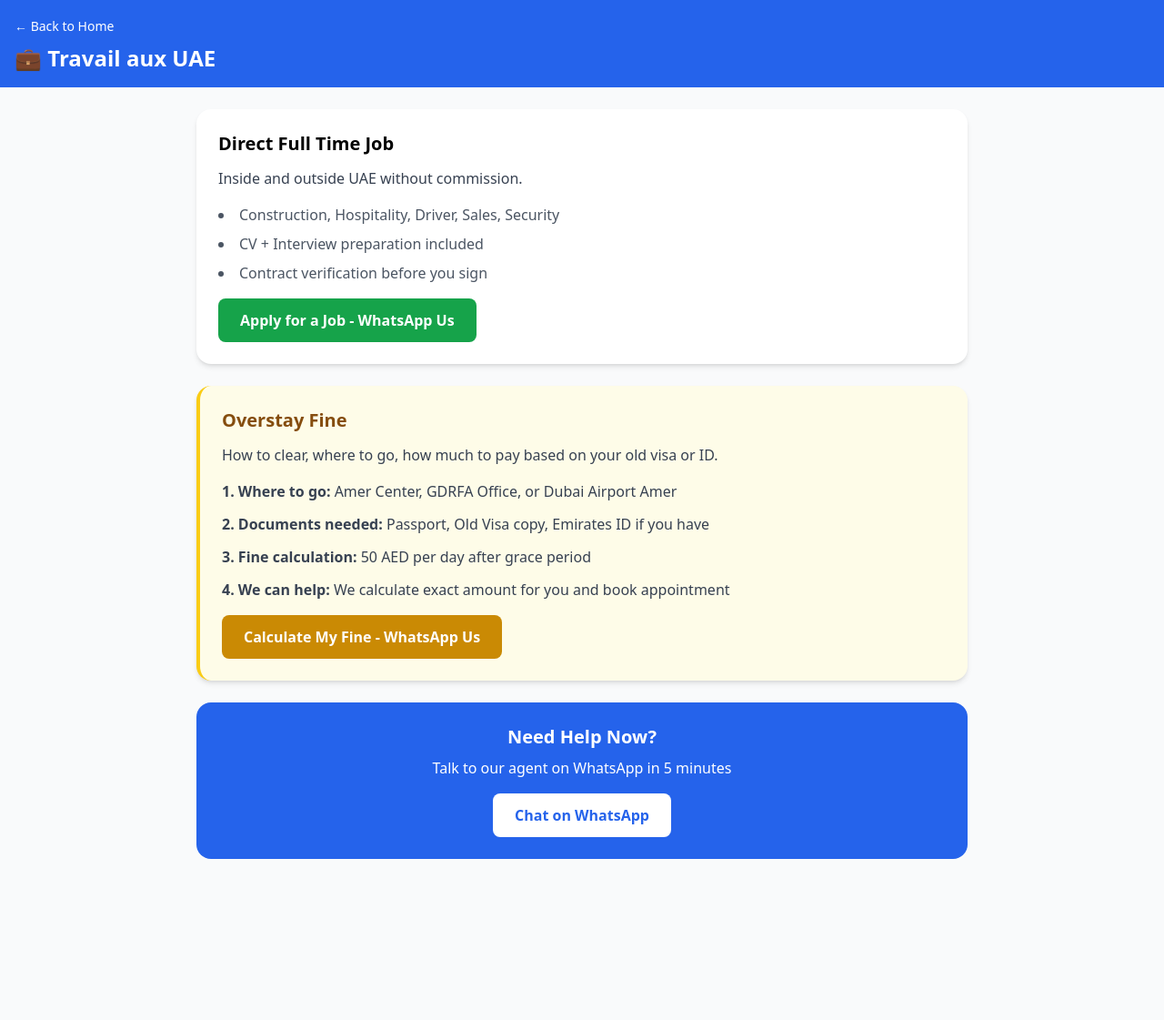
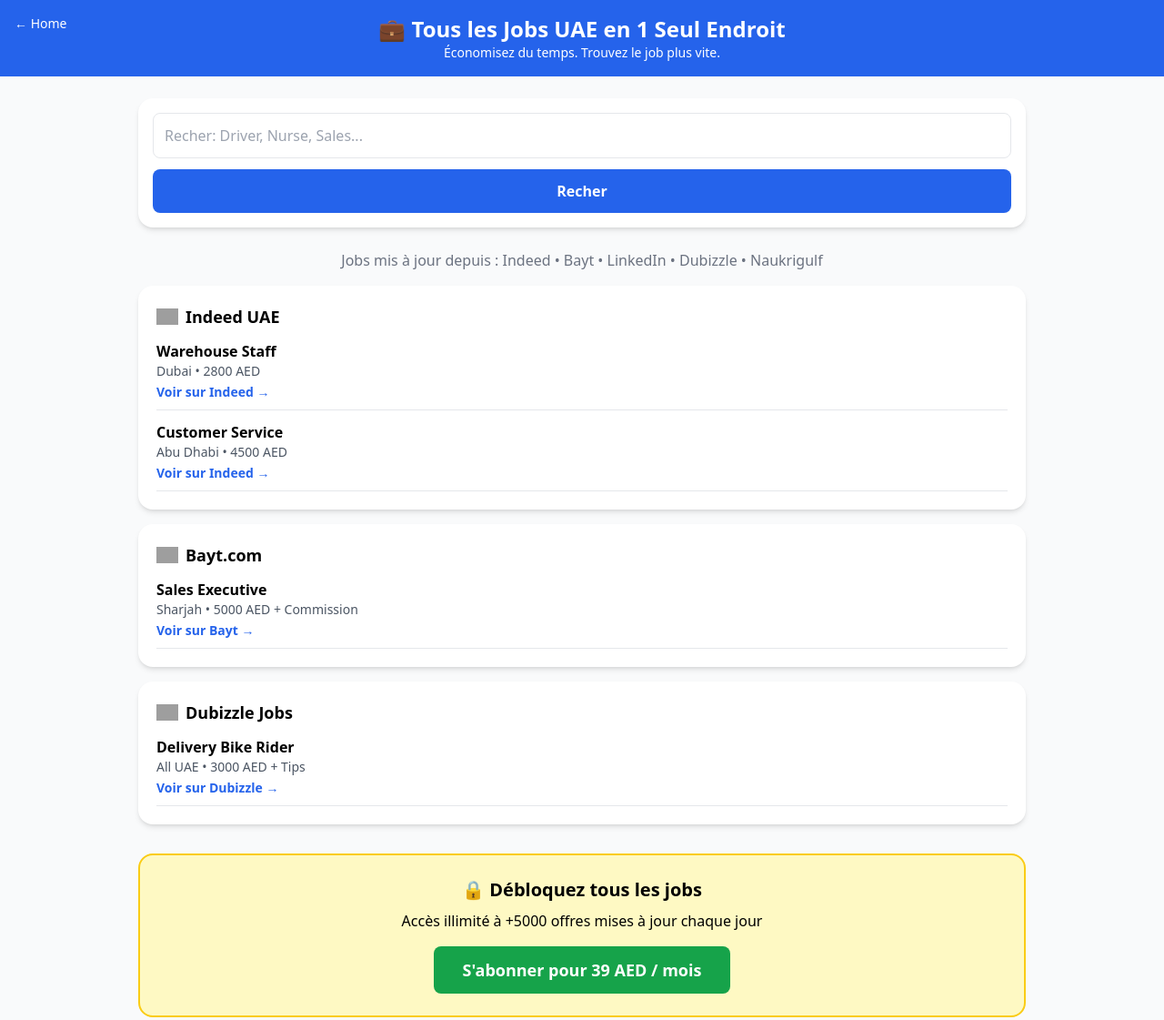
Before and after one commit to k2291115-debug/uae-helper, a plain HTML site: page travail.html in a window 1280 px wide. Shown: the whole page at 91% size. Before the commit the page ends 968 px from the top, so only its background shows below. Drawn offline with nearby package versions, Linux system fonts and the light colour scheme; grey boxes are pictures that could not be loaded.

Commit message:
Update travail.html

```diff
--- a/travail.html
+++ b/travail.html
@@ -3,57 +3,76 @@
 <head>
     <meta charset="UTF-8">
     <meta name="viewport" content="width=device-width, initial-scale=1.0">
-    <title>Travail - UAE Helper</title>
+    <title>Tous les Jobs UAE - UAE Helper</title>
     <script src="https://cdn.tailwindcss.com"></script>
 </head>
 <body class="bg-gray-50">
 
-    <!-- HEADER -->
-    <header class="bg-blue-600 text-white p-4">
-        <a href="index.html" class="text-sm">← Back to Home</a>
-        <h1 class="text-2xl font-bold mt-2">💼 Travail aux UAE</h1>
+    <header class="bg-blue-600 text-white p-4 text-center">
+        <a href="index.html" class="text-sm absolute left-4">← Home</a>
+        <h1 class="text-2xl font-bold">💼 Tous les Jobs UAE en 1 Seul Endroit</h1>
+        <p class="text-sm">Économisez du temps. Trouvez le job plus vite.</p>
     </header>
 
-    <div class="max-w-4xl mx-auto p-6">
+    <div class="max-w-5xl mx-auto p-6">
 
-        <!-- SECTION 1 : JOBS -->
-        <div class="bg-white p-6 rounded-2xl shadow-md mb-6">
-            <h2 class="text-xl font-bold mb-3">Direct Full Time Job</h2>
-            <p class="text-gray-700 mb-4">Inside and outside UAE without commission.</p>
-            <ul class="list-disc list-inside text-gray-600 space-y-2 mb-4">
-                <li>Construction, Hospitality, Driver, Sales, Security</li>
-                <li>CV + Interview preparation included</li>
-                <li>Contract verification before you sign</li>
-            </ul>
-            <button class="bg-green-600 text-white px-6 py-3 rounded-lg font-bold hover:bg-green-700">
-                Apply for a Job - WhatsApp Us
-            </button>
+        <!-- BARRE DE RECHERCHE -->
+        <div class="bg-white p-4 rounded-2xl shadow-md mb-6">
+            <input type="text" placeholder="Recher: Driver, Nurse, Sales..." class="w-full p-3 border rounded-lg">
+            <button class="bg-blue-600 text-white px-6 py-3 rounded-lg mt-3 w-full font-bold">Recher</button>
         </div>
 
-        <!-- SECTION 2 : OVERSTAY -->
-        <div class="bg-yellow-50 border-l-4 border-yellow-400 p-6 rounded-2xl shadow-md mb-6">
-            <h2 class="text-xl font-bold mb-3 text-yellow-800">Overstay Fine</h2>
-            <p class="text-gray-700 mb-4">How to clear, where to go, how much to pay based on your old visa or ID.</p>
+        <!-- SOURCES DE JOBS -->
+        <p class="text-center text-gray-500 mb-4">Jobs mis à jour depuis : Indeed • Bayt • LinkedIn • Dubizzle • Naukrigulf</p>
 
-            <div class="space-y-3 text-gray-700">
-                <p><b>1. Where to go:</b> Amer Center, GDRFA Office, or Dubai Airport Amer</p>
-                <p><b>2. Documents needed:</b> Passport, Old Visa copy, Emirates ID if you have</p>
-                <p><b>3. Fine calculation:</b> 50 AED per day after grace period</p>
-                <p><b>4. We can help:</b> We calculate exact amount for you and book appointment</p>
+        <!-- BLOC INDEED -->
+        <div class="bg-white p-5 rounded-2xl shadow-md mb-4">
+            <h3 class="font-bold text-lg flex items-center"><img src="https://logo.clearbit.com/indeed.com" class="w-6 mr-2"> Indeed UAE</h3>
+            <div class="mt-3 space-y-3">
+                <div class="border-b pb-2">
+                    <p class="font-bold">Warehouse Staff</p>
+                    <p class="text-sm text-gray-600">Dubai • 2800 AED</p>
+                    <a href="https://ae.indeed.com" target="_blank" class="text-blue-600 text-sm font-bold">Voir sur Indeed →</a>
+                </div>
+                <div class="border-b pb-2">
+                    <p class="font-bold">Customer Service</p>
+                    <p class="text-sm text-gray-600">Abu Dhabi • 4500 AED</p>
+                    <a href="https://ae.indeed.com" target="_blank" class="text-blue-600 text-sm font-bold">Voir sur Indeed →</a>
+                </div>
             </div>
-
-            <button class="bg-yellow-600 text-white px-6 py-3 rounded-lg font-bold hover:bg-yellow-700 mt-4">
-                Calculate My Fine - WhatsApp Us
-            </button>
         </div>
 
-        <!-- CONTACT -->
-        <div class="bg-blue-600 text-white p-6 rounded-2xl text-center">
-            <h3 class="text-xl font-bold mb-2">Need Help Now?</h3>
-            <p class="mb-4">Talk to our agent on WhatsApp in 5 minutes</p>
-            <a href="https://wa.me/9715XXXXXXXX" target="_blank" class="bg-white text-blue-600 px-6 py-3 rounded-lg font-bold inline-block">
-                Chat on WhatsApp
-            </a>
+        <!-- BLOC BAYT -->
+        <div class="bg-white p-5 rounded-2xl shadow-md mb-4">
+            <h3 class="font-bold text-lg flex items-center"><img src="https://logo.clearbit.com/bayt.com" class="w-6 mr-2"> Bayt.com</h3>
+            <div class="mt-3 space-y-3">
+                <div class="border-b pb-2">
+                    <p class="font-bold">Sales Executive</p>
+                    <p class="text-sm text-gray-600">Sharjah • 5000 AED + Commission</p>
+                    <a href="https://www.bayt.com" target="_blank" class="text-blue-600 text-sm font-bold">Voir sur Bayt →</a>
+                </div>
+            </div>
+        </div>
+
+        <!-- BLOC DUBIZZLE -->
+        <div class="bg-white p-5 rounded-2xl shadow-md mb-4">
+            <h3 class="font-bold text-lg flex items-center"><img src="https://logo.clearbit.com/dubizzle.com" class="w-6 mr-2"> Dubizzle Jobs</h3>
+            <div class="mt-3 space-y-3">
+                <div class="border-b pb-2">
+                    <p class="font-bold">Delivery Bike Rider</p>
+                    <p class="text-sm text-gray-600">All UAE • 3000 AED + Tips</p>
+                    <a href="https://dubai.dubizzle.com/jobs" target="_blank" class="text-blue-600 text-sm font-bold">Voir sur Dubizzle →</a>
+                </div>
+            </div>
+        </div>
+
+        <!-- BLOC PAYWALL -->
+        <div class="bg-yellow-100 border-2 border-yellow-400 p-6 rounded-2xl text-center mt-8">
+            <h3 class="text-xl font-bold">🔒 Débloquez tous les jobs</h3>
+            <p class="mt-2">Accès illimité à +5000 offres mises à jour chaque jour</p>
+            <button class="bg-green-600 text-white px-8 py-3 rounded-lg text-lg font-bold mt-4">
+                S'abonner pour 39 AED / mois
+            </button>
         </div>
 
     </div>
```
